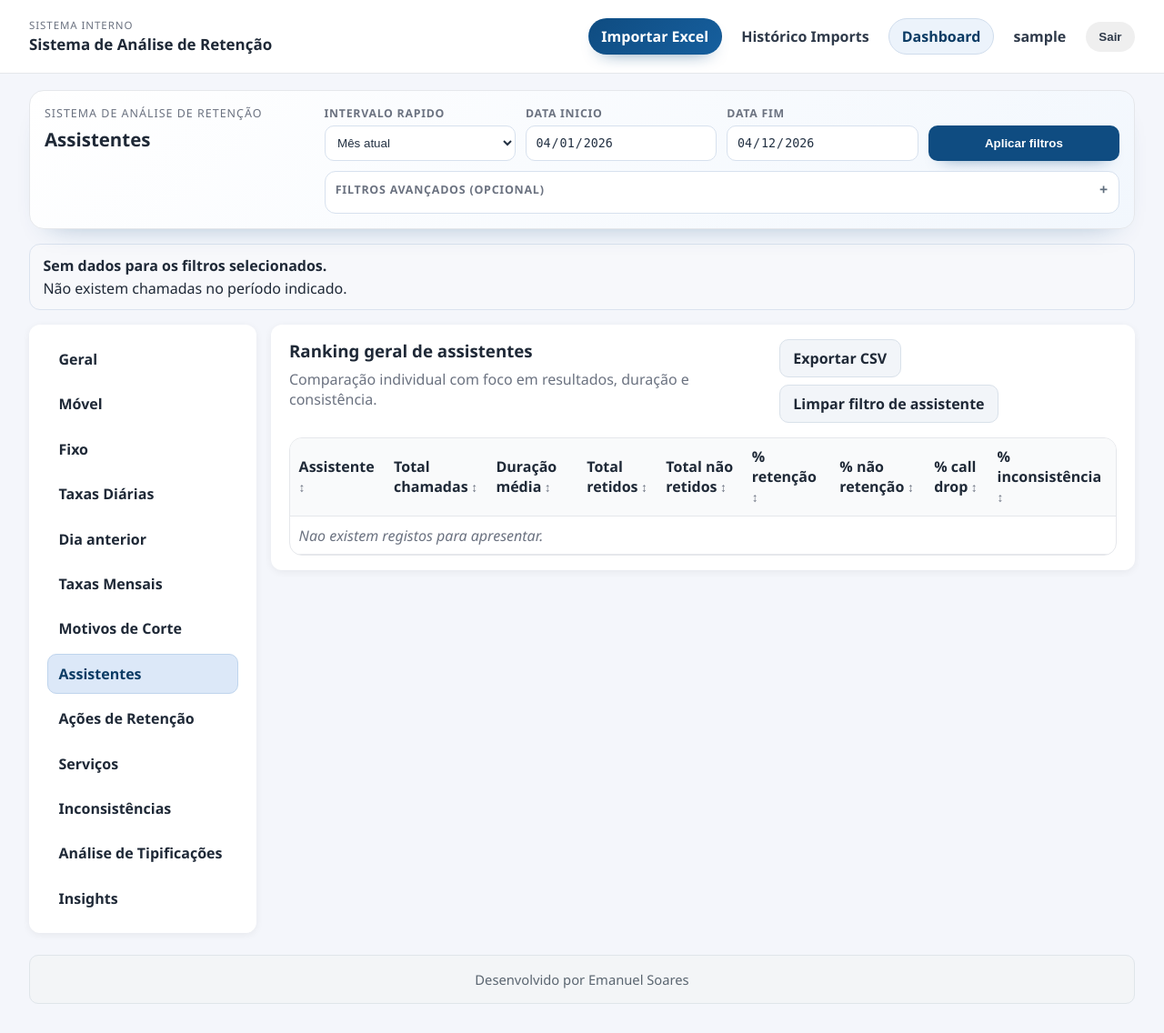
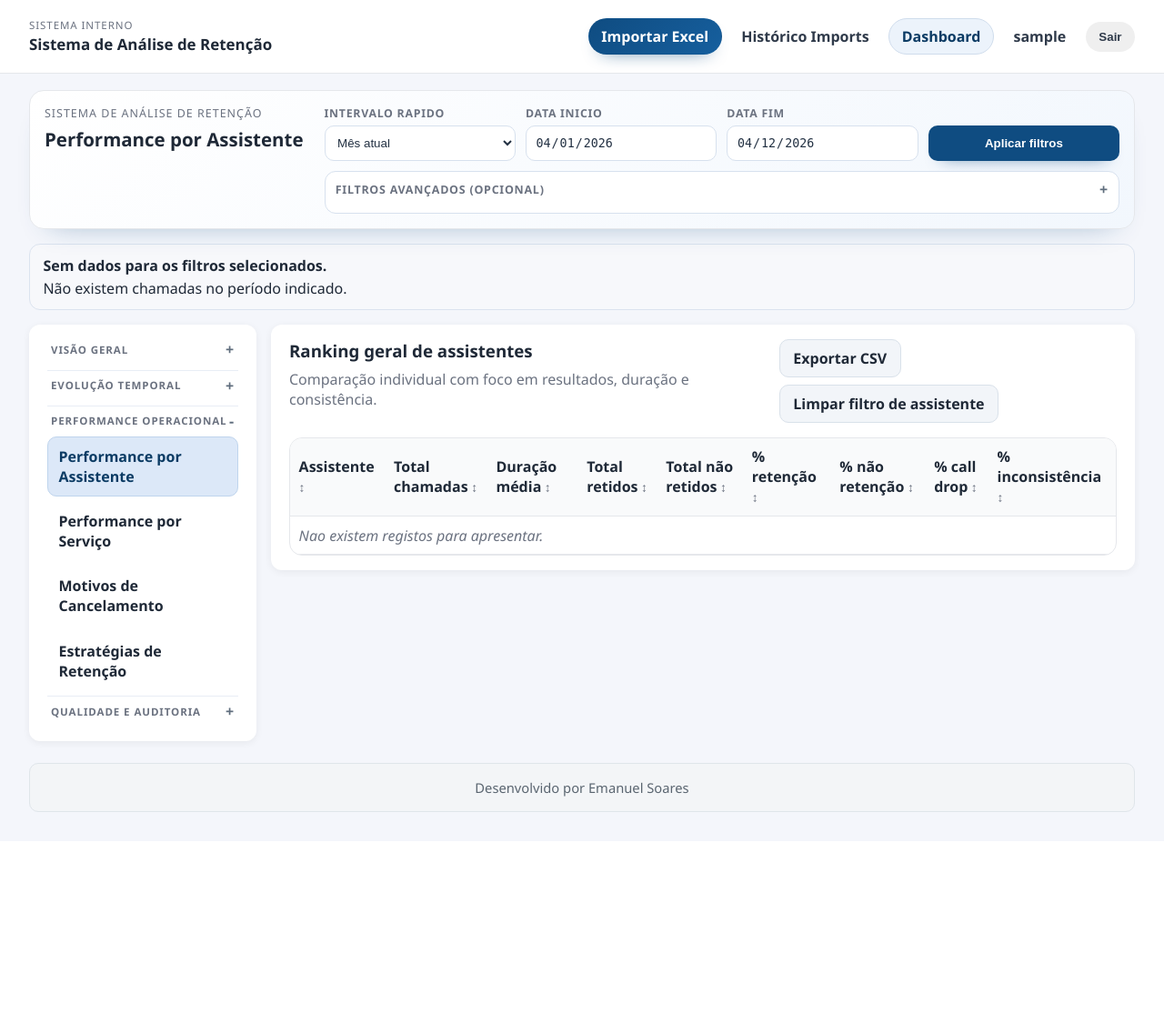
Before and after one commit to emanuelsoares97/dashboard, a Django app: page /dashboards/assistants/ in a window 1280 px wide. Shown: the whole page at 91% size. After the commit the page ends 893 px from the top, so only its background shows below. Run offline with Django 5.2, Linux system fonts and the light colour scheme; the visitor is signed in with stand-in values (Sample User, id 1); data that the repository does not hold is empty.

Commit message:
alteraçao layout abas

```diff
--- a/apps/dashboards/views/pages.py
+++ b/apps/dashboards/views/pages.py
@@ -108,7 +108,7 @@ def churn_reasons(request):
     payload = _build_dashboard_payload_from_filters(filters)
 
     context = _build_common_context(
-        page_title='Motivos de Corte',
+        page_title='Motivos de Cancelamento',
         active_section='churn',
         filters=filters,
         dashboard_payload=payload,
@@ -128,7 +128,7 @@ def retention_actions(request):
     payload = _build_dashboard_payload_from_filters(filters)
 
     context = _build_common_context(
-        page_title='Acoes de Retencao',
+        page_title='Estrategias de Retencao',
         active_section='actions',
         filters=filters,
         dashboard_payload=payload,
@@ -148,7 +148,7 @@ def services(request):
     payload = _build_dashboard_payload_from_filters(filters)
 
     context = _build_common_context(
-        page_title='Servicos',
+        page_title='Performance por Servico',
         active_section='services',
         filters=filters,
         dashboard_payload=payload,
@@ -168,7 +168,7 @@ def assistants(request):
     payload = _build_dashboard_payload_from_filters(filters)
 
     context = _build_common_context(
-        page_title='Assistentes',
+        page_title='Performance por Assistente',
         active_section='assistants',
         filters=filters,
         dashboard_payload=payload,
@@ -217,7 +217,7 @@ def inconsistencies(request):
     payload = _build_dashboard_payload_from_filters(filters)
 
     context = _build_common_context(
-        page_title='Inconsistencias',
+        page_title='Qualidade de Dados',
         active_section='inconsistencies',
         filters=filters,
         dashboard_payload=payload,
@@ -237,7 +237,7 @@ def insights(request):
     payload = _build_dashboard_payload_from_filters(filters)
 
     context = _build_common_context(
-        page_title='Insights Automaticos',
+        page_title='Insights Executivos',
         active_section='insights',
         filters=filters,
         dashboard_payload=payload,
@@ -292,7 +292,7 @@ def previous_day(request):
     payload = _build_dashboard_payload_from_filters(filters)
 
     context = _build_common_context(
-        page_title='Dia anterior',
+        page_title='Operacao D-1',
         active_section='previous_day',
         filters=filters,
         dashboard_payload=payload,
@@ -344,7 +344,7 @@ def monthly_rates(request):
     payload = _build_dashboard_payload_from_filters(filters, use_filter_dates=False)
 
     context = _build_common_context(
-        page_title='Taxas Mensais',
+        page_title='Evolucao Mensal',
         active_section='monthly_rates',
         filters=filters,
         dashboard_payload=payload,
@@ -365,7 +365,7 @@ def daily_rates(request):
     payload = _build_dashboard_payload_from_filters(filters)
 
     context = _build_common_context(
-        page_title='Taxas Diarias',
+        page_title='Evolucao Diaria',
         active_section='daily_rates',
         filters=filters,
         dashboard_payload=payload,
--- a/apps/dashboards/views/typing_pages.py
+++ b/apps/dashboards/views/typing_pages.py
@@ -102,7 +102,7 @@ def typing_analysis(request):
     filter_options = _build_filter_options(filters)
 
     context = _build_common_context(
-        page_title='Análise de Tipificações',
+        page_title='Auditoria de Tipificacao',
         active_section='typing_analysis',
         filters=filters,
         dashboard_payload={},
--- a/static/css/pages/dashboards.css
+++ b/static/css/pages/dashboards.css
@@ -146,6 +146,53 @@
 }
 
 .dashboard-menu {
+    display: grid;
+    gap: 0.35rem;
+}
+
+.dashboard-menu-group {
+    display: grid;
+    gap: 0.35rem;
+    padding-top: 0.3rem;
+    border-top: 1px solid #e8edf5;
+}
+
+.dashboard-menu-group:first-child {
+    padding-top: 0;
+    border-top: 0;
+}
+
+.dashboard-menu-group-title {
+    margin: 0;
+    padding: 0.2rem 0.25rem;
+    font-size: 0.72rem;
+    text-transform: uppercase;
+    letter-spacing: 0.08em;
+    color: var(--color-muted);
+    font-weight: 700;
+    cursor: pointer;
+    list-style: none;
+    display: flex;
+    align-items: center;
+    justify-content: space-between;
+}
+
+.dashboard-menu-group-title::-webkit-details-marker {
+    display: none;
+}
+
+.dashboard-menu-group-title::after {
+    content: '+';
+    font-size: 1rem;
+    line-height: 1;
+    color: #5f6d7d;
+}
+
+.dashboard-menu-group[open] .dashboard-menu-group-title::after {
+    content: '-';
+}
+
+.dashboard-menu-group-links {
     display: grid;
     gap: 0.35rem;
 }
@@ -758,6 +805,22 @@
         scrollbar-width: auto;
     }
 
+    .dashboard-menu-group {
+        grid-column: 1 / -1;
+        display: block;
+        padding-top: 0.45rem;
+    }
+
+    .dashboard-menu-group-title {
+        padding: 0.1rem 0.2rem;
+    }
+
+    .dashboard-menu-group-links {
+        margin-top: 0.35rem;
+        grid-template-columns: repeat(2, minmax(0, 1fr));
+        gap: 0.45rem;
+    }
+
     .dashboard-menu.is-open {
         display: grid;
     }
@@ -800,6 +863,14 @@
         grid-template-columns: 1fr;
     }
 
+    .dashboard-menu-group {
+        display: block;
+    }
+
+    .dashboard-menu-group-links {
+        grid-template-columns: 1fr;
+    }
+
     .kpi-grid {
         grid-template-columns: repeat(2, minmax(0, 1fr));
     }
--- a/templates/dashboards/layout.html
+++ b/templates/dashboards/layout.html
@@ -132,19 +132,42 @@
             {% if request.user|user_is_assistant and request.user|linked_agent_id %}
             <a class="dashboard-menu-link is-active" href="{% url 'dashboards:assistant_detail' request.user|linked_agent_id %}?{{ dashboard_querystring }}">Assistentes</a>
             {% else %}
-            <a class="dashboard-menu-link {% if active_section == 'overview' %}is-active{% endif %}" href="{% url 'dashboards:overview' %}?{{ dashboard_querystring }}">Geral</a>
-            <a class="dashboard-menu-link {% if active_section == 'overview_mobile' %}is-active{% endif %}" href="{% url 'dashboards:overview_mobile' %}?{{ dashboard_querystring }}">Móvel</a>
-            <a class="dashboard-menu-link {% if active_section == 'overview_fixed' %}is-active{% endif %}" href="{% url 'dashboards:overview_fixed' %}?{{ dashboard_querystring }}">Fixo</a>
-            <a class="dashboard-menu-link {% if active_section == 'daily_rates' %}is-active{% endif %}" href="{% url 'dashboards:daily_rates' %}?{{ dashboard_querystring }}">Taxas Diárias</a>
-            <a class="dashboard-menu-link {% if active_section == 'previous_day' %}is-active{% endif %}" href="{% url 'dashboards:previous_day' %}">Dia anterior</a>
-            <a class="dashboard-menu-link {% if active_section == 'monthly_rates' %}is-active{% endif %}" href="{% url 'dashboards:monthly_rates' %}?{{ dashboard_querystring }}">Taxas Mensais</a>
-            <a class="dashboard-menu-link {% if active_section == 'churn' %}is-active{% endif %}" href="{% url 'dashboards:churn_reasons' %}?{{ dashboard_querystring }}">Motivos de Corte</a>
-            <a class="dashboard-menu-link {% if active_section == 'assistants' %}is-active{% endif %}" href="{% url 'dashboards:assistants' %}?{{ dashboard_querystring }}">Assistentes</a>
-            <a class="dashboard-menu-link {% if active_section == 'actions' %}is-active{% endif %}" href="{% url 'dashboards:retention_actions' %}?{{ dashboard_querystring }}">Ações de Retenção</a>
-            <a class="dashboard-menu-link {% if active_section == 'services' %}is-active{% endif %}" href="{% url 'dashboards:services' %}?{{ dashboard_querystring }}">Serviços</a>
-            <a class="dashboard-menu-link {% if active_section == 'inconsistencies' %}is-active{% endif %}" href="{% url 'dashboards:inconsistencies' %}?{{ dashboard_querystring }}">Inconsistências</a>
-            <a class="dashboard-menu-link {% if active_section == 'typing_analysis' %}is-active{% endif %}" href="{% url 'dashboards:typing_analysis' %}?{{ dashboard_querystring }}">Análise de Tipificações</a>
-            <a class="dashboard-menu-link {% if active_section == 'insights' %}is-active{% endif %}" href="{% url 'dashboards:insights' %}?{{ dashboard_querystring }}">Insights</a>
+            <details class="dashboard-menu-group" {% if active_section == 'overview' or active_section == 'overview_mobile' or active_section == 'overview_fixed' %}open{% endif %}>
+                <summary class="dashboard-menu-group-title">Visão Geral</summary>
+                <div class="dashboard-menu-group-links">
+                    <a class="dashboard-menu-link {% if active_section == 'overview' %}is-active{% endif %}" href="{% url 'dashboards:overview' %}?{{ dashboard_querystring }}">Geral</a>
+                    <a class="dashboard-menu-link {% if active_section == 'overview_mobile' %}is-active{% endif %}" href="{% url 'dashboards:overview_mobile' %}?{{ dashboard_querystring }}">Móvel</a>
+                    <a class="dashboard-menu-link {% if active_section == 'overview_fixed' %}is-active{% endif %}" href="{% url 'dashboards:overview_fixed' %}?{{ dashboard_querystring }}">Fixo</a>
+                </div>
+            </details>
+
+            <details class="dashboard-menu-group" {% if active_section == 'daily_rates' or active_section == 'monthly_rates' or active_section == 'previous_day' %}open{% endif %}>
+                <summary class="dashboard-menu-group-title">Evolução Temporal</summary>
+                <div class="dashboard-menu-group-links">
+                    <a class="dashboard-menu-link {% if active_section == 'daily_rates' %}is-active{% endif %}" href="{% url 'dashboards:daily_rates' %}?{{ dashboard_querystring }}">Evolução Diária</a>
+                    <a class="dashboard-menu-link {% if active_section == 'monthly_rates' %}is-active{% endif %}" href="{% url 'dashboards:monthly_rates' %}?{{ dashboard_querystring }}">Evolução Mensal</a>
+                    <a class="dashboard-menu-link {% if active_section == 'previous_day' %}is-active{% endif %}" href="{% url 'dashboards:previous_day' %}">Operação D-1</a>
+                </div>
+            </details>
+
+            <details class="dashboard-menu-group" {% if active_section == 'assistants' or active_section == 'services' or active_section == 'churn' or active_section == 'actions' %}open{% endif %}>
+                <summary class="dashboard-menu-group-title">Performance Operacional</summary>
+                <div class="dashboard-menu-group-links">
+                    <a class="dashboard-menu-link {% if active_section == 'assistants' %}is-active{% endif %}" href="{% url 'dashboards:assistants' %}?{{ dashboard_querystring }}">Performance por Assistente</a>
+                    <a class="dashboard-menu-link {% if active_section == 'services' %}is-active{% endif %}" href="{% url 'dashboards:services' %}?{{ dashboard_querystring }}">Performance por Serviço</a>
+                    <a class="dashboard-menu-link {% if active_section == 'churn' %}is-active{% endif %}" href="{% url 'dashboards:churn_reasons' %}?{{ dashboard_querystring }}">Motivos de Cancelamento</a>
+                    <a class="dashboard-menu-link {% if active_section == 'actions' %}is-active{% endif %}" href="{% url 'dashboards:retention_actions' %}?{{ dashboard_querystring }}">Estratégias de Retenção</a>
+                </div>
+            </details>
+
+            <details class="dashboard-menu-group" {% if active_section == 'inconsistencies' or active_section == 'typing_analysis' or active_section == 'insights' %}open{% endif %}>
+                <summary class="dashboard-menu-group-title">Qualidade e Auditoria</summary>
+                <div class="dashboard-menu-group-links">
+                    <a class="dashboard-menu-link {% if active_section == 'inconsistencies' %}is-active{% endif %}" href="{% url 'dashboards:inconsistencies' %}?{{ dashboard_querystring }}">Qualidade de Dados</a>
+                    <a class="dashboard-menu-link {% if active_section == 'typing_analysis' %}is-active{% endif %}" href="{% url 'dashboards:typing_analysis' %}?{{ dashboard_querystring }}">Auditoria de Tipificação</a>
+                    <a class="dashboard-menu-link {% if active_section == 'insights' %}is-active{% endif %}" href="{% url 'dashboards:insights' %}?{{ dashboard_querystring }}">Insights Executivos</a>
+                </div>
+            </details>
             {% endif %}
         </nav>
     </aside>
```
